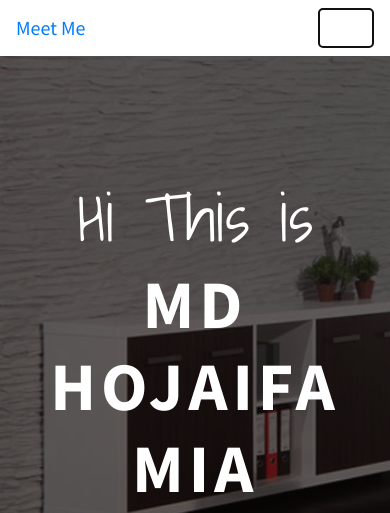
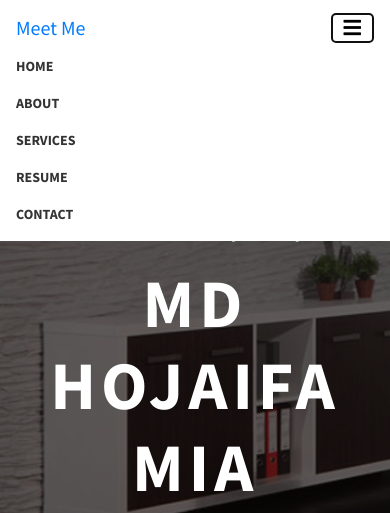
Before and after one commit to Bhojaifa/meetme, a plain HTML site: page index.html in a window 390 px wide. Both pictures are taken after a click on the button "Toggle navigation". Shown: the top 513 px of the page. Drawn offline with nearby package versions, Linux system fonts and the light colour scheme; a script that the page names is missing.

Commit message:
nav change

```diff
--- a/css/style.css
+++ b/css/style.css
@@ -6,20 +6,19 @@ html {
 	scroll-behavior: smooth;
 }
 
-
  .navigation {
      width: 70px;
 }
 
- .navigation .navbar {
+ .navbar {
      background: #fff !important;
 }
- .navigation .navbar .nav-item .nav-link {
+ .navbar .nav-item .nav-link {
      color: #333;
      margin-right: 10px;
 }
 
-.navigation .navbar .nav-item .nav-link:hover{
+.navbar .nav-item .nav-link:hover{
 	color: #00b4d9 !important;
 }
 
--- a/index.html
+++ b/index.html
@@ -15,17 +15,18 @@
     <div class="container-fluid pl-0 pr-0">
 
         <!-- navigation -->
-        <div class="navigation col-md-12 pl-0 pr-0">
+
+
 
         <nav class="navbar navbar-expand-lg fixed-top scrolling-navbar indigo">
             <div class="container">
                 <a class="navbar-brand" href="#">Meet Me</a>
 
-                    <button class="navbar-toggler" type="button" data-toggle="collapse" data-target="#navbarSupportedContent" aria-controls="navbarSupportedContent" aria-expanded="false" aria-label="Toggle navigation">
-				    <span class="navbar-toggler-icon"></span>
+                <button class="navbar-toggler" type="button" data-toggle="collapse" data-target="#mainNavbar" aria-controls="mainNavbar" aria-expanded="false" aria-label="Toggle navigation">
+				    <span><i class="fas fa-bars"></i></span>
 				  </button>
 
-                    <div class="collapse navbar-collapse navbar-list" id="main-navbar">
+                <div class="collapse navbar-collapse navbar-list" id="mainNavbar">
                     <ul class="onepage-nev navbar-nav mr-auto w-100 justify-content-end clearfix">
                         <li class="nav-item active">
                             <a class="nav-link" href="#">
@@ -57,6 +58,8 @@
                 </div>
             </div>
         </nav>
+
+
 
     </div>
     <!-- navigation -->
@@ -369,7 +372,6 @@
     <div class="back-to-top">
         <a href="#"><i class="fas fa-chevron-up"></i></a>
     </div>
-</div>
 
 
     <script src="js/jquery.min.js"></script>
```
Lines whose indentation alone changed are shown as unchanged.
